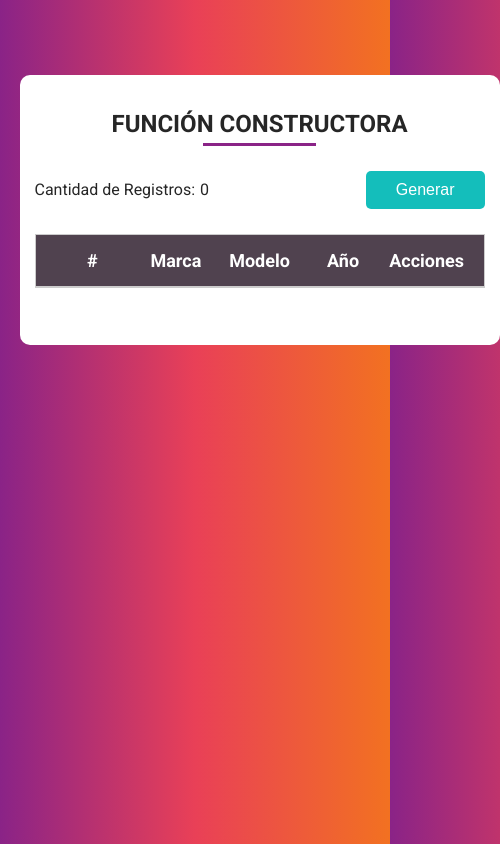
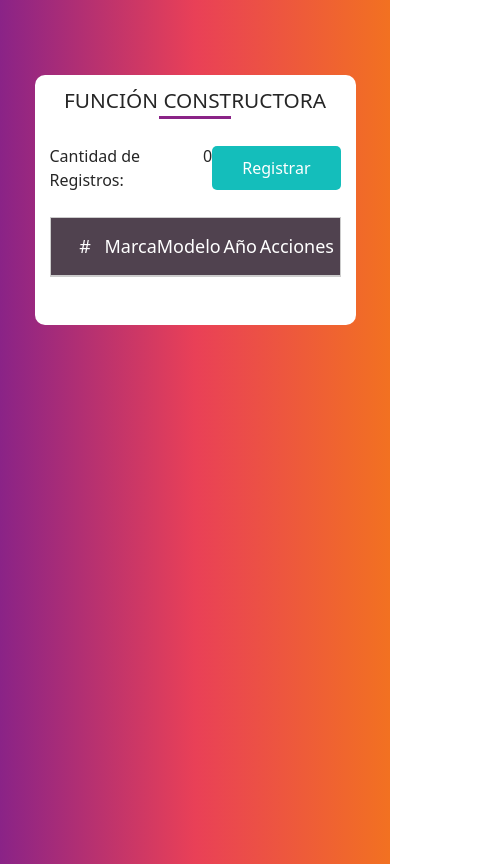
Before and after one commit to FannyFarroF/funcion-constructora-js, a website: page index.html in a window 390 px wide. Shown: the whole page, 500 px wide, since content can reach past the window. Drawn offline with nearby package versions, Linux system fonts and the light colour scheme.

Commit message:
Responsive

```diff
--- a/css/styles.css
+++ b/css/styles.css
@@ -1,11 +1,13 @@
 * {
     margin: 0;
     padding: 0;
+    box-sizing: border-box;
 }
 
 body {
     font-family: 'Roboto', sans-serif;
     background: linear-gradient(to right, rgb(138, 35, 135), rgb(233, 64, 87), rgb(242, 113, 33));
+    min-height: 100vh;
 }
 
 .container {
@@ -20,11 +22,12 @@ body {
 }
 
 h1 {
-    font-size: 1.5em;
+    font-size: 1.3em !important;
     text-align: center;
     color: #262626;
     margin-top: 25px;
     margin-bottom: 5px;
+    font-weight: 500 !important;
 }
 
 .space-between {
@@ -97,7 +100,7 @@ a {
 }
 
 #table .box-content {
-    width: 450px;
+    width: 560px;
     min-height: 250px;
     margin: 2.5rem auto;
     background: #fff;
@@ -129,7 +132,7 @@ a {
     text-align: center;
     font-size: 18px;
     /* color: #585858; */
-    font-weight: 700;
+    font-weight: 500;
 }
 
 .num {
@@ -244,3 +247,10 @@ a {
         margin: 5% auto;
     }
 }
+
+@media only screen and (max-width: 576px) {
+    #table .box-content {
+        width: 100%;
+        box-sizing: border-box;
+    }
+}
--- a/index.html
+++ b/index.html
@@ -9,6 +9,7 @@
     <link href="https://fonts.googleapis.com/css2?family=Roboto:wght@100;300;400;500;700;900&display=swap" rel="stylesheet">
     <!-- <link href="https://fonts.googleapis.com/css2?family=Raleway:wght@100;200;300;400;500;600;700;800;900&display=swap" rel="stylesheet"> -->
     <link rel="stylesheet" href="https://stackpath.bootstrapcdn.com/font-awesome/4.7.0/css/font-awesome.min.css">
+    <link href="https://unpkg.com/tailwindcss@^2/dist/tailwind.min.css" rel="stylesheet">
 
 </head>
 
@@ -27,7 +28,7 @@
                             <p>Cantidad de Registros: </p>
                             <p class="num">0</p>
                         </div>
-                        <button id="btnAdd" class="redireccionar">Generar</button>
+                        <button id="btnAdd" class="redireccionar">Registrar</button>
                     </div>
                     <div class="body-box">
                         <div class="header-body-box flex">
```
Also changed, not shown: package.json (added, +19 -0 lines).
